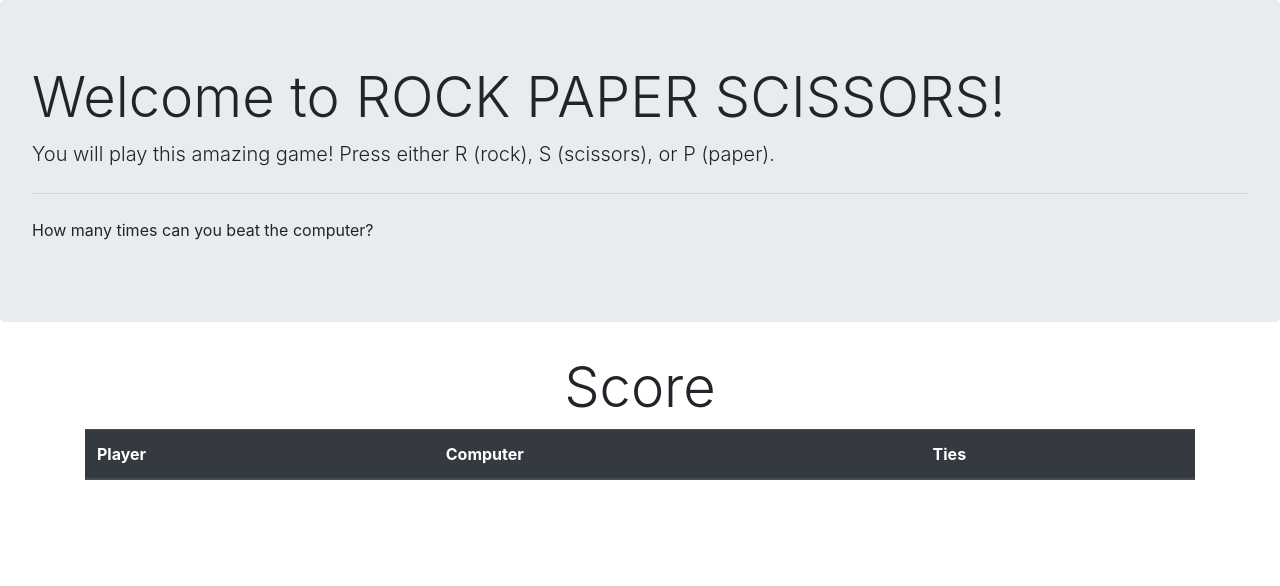
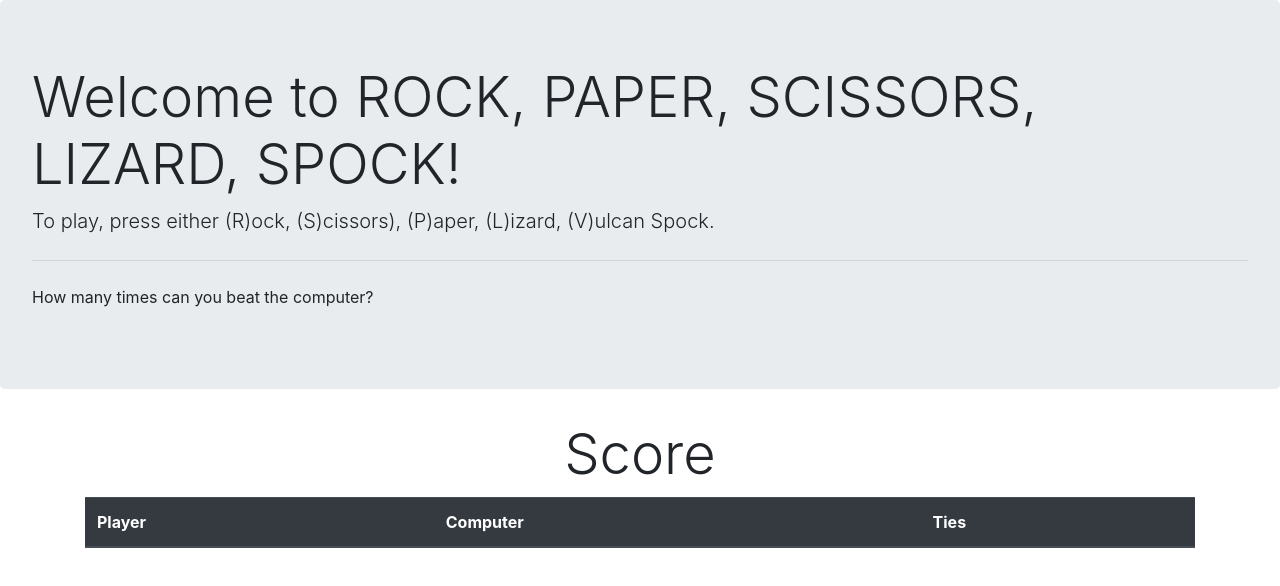
Before and after one commit to KAronoff/Rock-Paper-Scissors-Lizard-Spock-Game, a plain HTML site: page index.html in a window 1280 px wide. Drawn offline with nearby package versions, Linux system fonts and the light colour scheme.

Commit message:
fixed the instructions to include lizard and spock options

```diff
--- a/index.html
+++ b/index.html
@@ -12,8 +12,8 @@
 
   <div id="game">
     <div class="jumbotron">
-      <h1 class="display-4">Welcome to ROCK PAPER SCISSORS!</h1>
-      <p class="lead">You will play this amazing game! Press either R (rock), S (scissors), or P (paper).</p>
+      <h1 class="display-4">Welcome to ROCK, PAPER, SCISSORS, LIZARD, SPOCK!</h1>
+      <p class="lead">To play, press either (R)ock, (S)cissors), (P)aper, (L)izard, (V)ulcan Spock.</p>
       <hr class="my-4">
       <p>How many times can you beat the computer?</p>
       <!-- this is where the game stuff will be written -->
```
